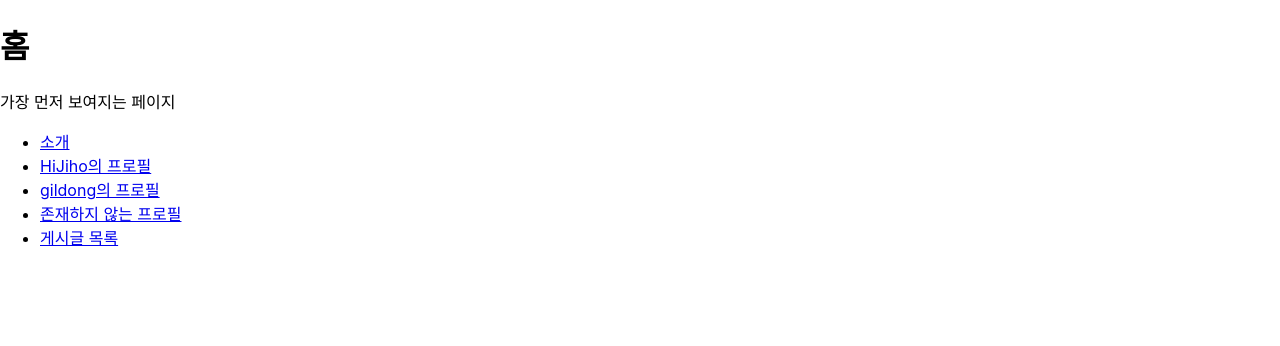
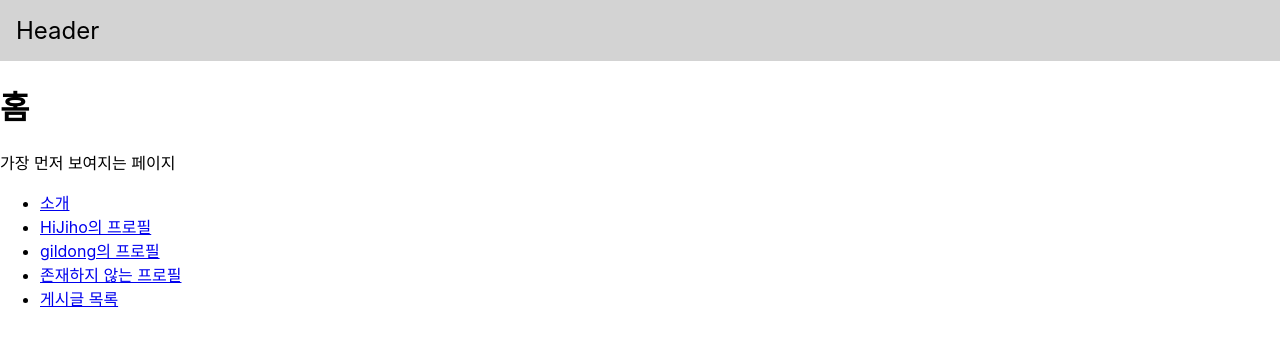
Before and after one commit to HiJiho/router-tutorial, a React (Create React App) app: page / in a window 1280 px wide. Shown: the top 346 px of the page. Built offline with nearby package versions, Linux system fonts and the light colour scheme.

Commit message:
중첩된 라우트와 Oulet 컴포넌트로 Layout 컴포넌트 만들기

```diff
--- a/src/App.js
+++ b/src/App.js
@@ -1,17 +1,19 @@
 import { Route, Routes } from "react-router-dom";
+import Layout from "./Layout";
 import About from "./pages/About";
 import Article from "./pages/Article";
 import Articles from "./pages/Articles";
 import Home from "./pages/Home";
 import Profile from "./pages/Profile";
 
-// <Route path=":id" element={<Article />} /> => Outlet 컴포넌트를 통해 보여짐
 const App = () => {
 	return (
 		<Routes>
-			<Route path="/" element={<Home />} />
-			<Route path="/about" element={<About />} />
-			<Route path="/profiles/:username" element={<Profile />} />
+			<Route element={<Layout />}>
+				<Route path="/" element={<Home />} />
+				<Route path="/about" element={<About />} />
+				<Route path="/profiles/:username" element={<Profile />} />
+			</Route>
 			<Route path="/articles" element={<Articles />}>
 				<Route path=":id" element={<Article />} />
 			</Route>
--- /dev/null
+++ b/src/Layout.js
@@ -0,0 +1,16 @@
+import { Outlet } from "react-router-dom";
+
+const Layout = () => {
+	return (
+		<div>
+			<header style={{ background: "lightgray", padding: 16, fontSize: 24 }}>
+				Header
+			</header>
+			<main>
+				<Outlet />
+			</main>
+		</div>
+	);
+};
+
+export default Layout;
```
